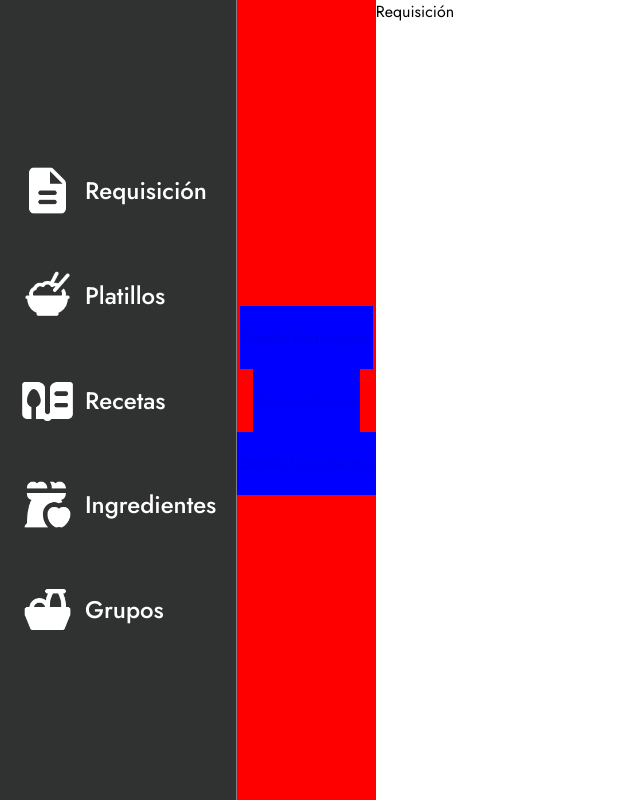
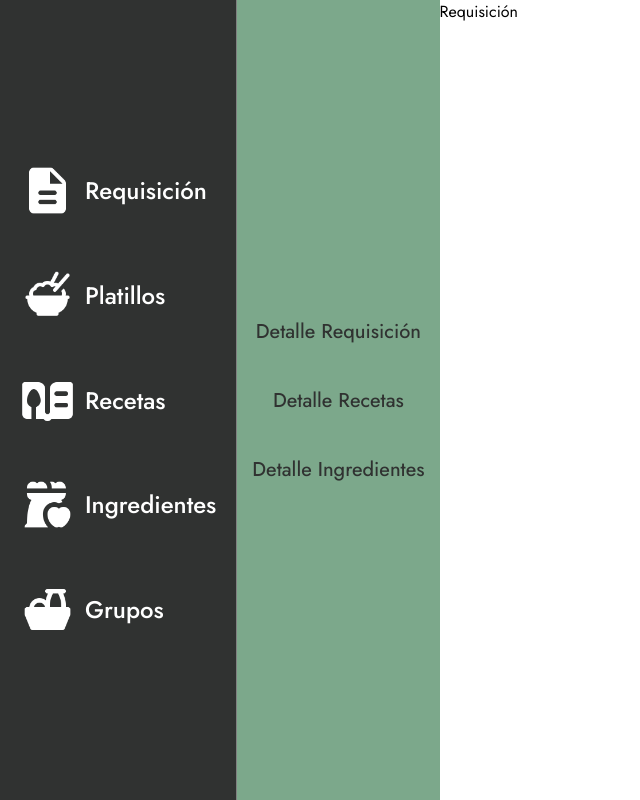
Before and after one commit to AntonioNoguera/IRE_FRONT_V2, a React (Create React App) app in the folder ire_front_r2/: page /platillos/requisicion in a window 1280 px wide. Shown: the whole page, without its empty margins (0-640 px from the left). Built offline with nearby package versions, Linux system fonts and the light colour scheme.

Commit message:
Sub router added

```diff
--- a/ire_front_r2/public/index.html
+++ b/ire_front_r2/public/index.html
@@ -24,7 +24,7 @@
       work correctly both with client-side routing and a non-root public URL.
       Learn how to configure a non-root public URL by running `npm run build`.
     -->
-    <title>React App</title>
+    <title>IRE V2</title>
   </head>
   <body>
     <noscript>You need to enable JavaScript to run this app.</noscript>
--- a/ire_front_r2/src/mainStyles.css
+++ b/ire_front_r2/src/mainStyles.css
@@ -3,6 +3,7 @@
 /* Styles on the guide */
 :root {
     --color-primario: #303231;
+    --color-greend-secondary: #7CA88B;
 }
 
 body{
--- a/ire_front_r2/src/pages/Dishes.js
+++ b/ire_front_r2/src/pages/Dishes.js
@@ -1,6 +1,6 @@
 import { Link, Outlet } from 'react-router-dom';
 import styles from './dishes.module.css'
-
+import '../mainStyles.css'
 const Dishes = () => {
     return (
         <div className={styles.mainContainer}>
--- a/ire_front_r2/src/pages/dishes.module.css
+++ b/ire_front_r2/src/pages/dishes.module.css
@@ -3,7 +3,7 @@
 }
 
 .leftMenu{
-    background-color: red;
+    background-color: var(--color-greend-secondary);
     display: flex;
     align-items: center;
     justify-content: center;
@@ -13,7 +13,21 @@
 
 
 .linkFormat{
-    background-color: blue;
     text-decoration: none;
-    padding: 20px 2px;
+    width: 100%;
+    padding: 20px 15px;
+    font-weight: 450;
+
+    font-size: 20px;
+    color: var(--color-primario);
+    background-color: none;
+    align-items: center;
+    text-align: center;
+
+    transition: background-color .2s , color .2s;
 }
+
+.linkFormat:hover{
+    color: white;
+    background-color: #1D7093;
+}
```
Also changed, not shown: ire_front_r2/src/pages/Dishes/DishesList.js (added), ire_front_r2/src/pages/Dishes/DishesNew.js (added).
